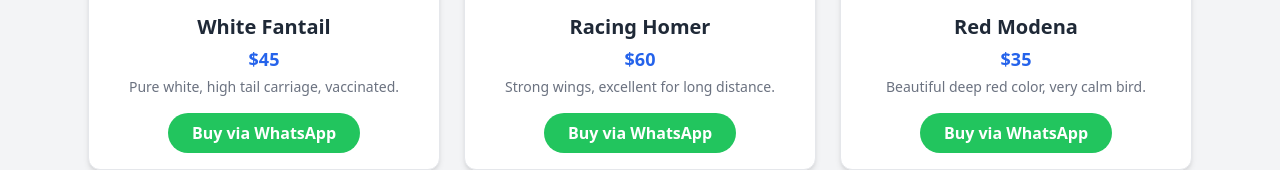
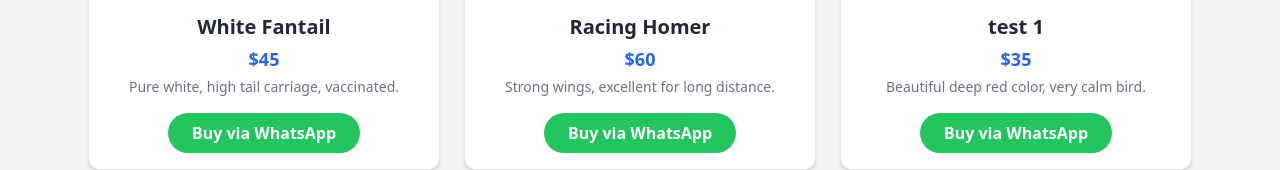
Before and after one commit to broyohan630-create/pigeon-store1, a plain HTML site: page index.html in a window 1280 px wide. Shown: the part 336-506 px from the top of the page. Drawn offline with nearby package versions, Linux system fonts and the light colour scheme.

Commit message:
index.html

```diff
--- a/index.html
+++ b/index.html
@@ -40,7 +40,7 @@
                 link: "https://wa.me/YOURNUMBER?text=Hi,I+want+the+Racing+Homer"
             },
             {
-                name: "Red Modena",
+                name: "test 1",
                 price: "$35",
                 desc: "Beautiful deep red color, very calm bird.",
                 image: "https://via.placeholder.com/300x200?text=Pigeon+3",
```
